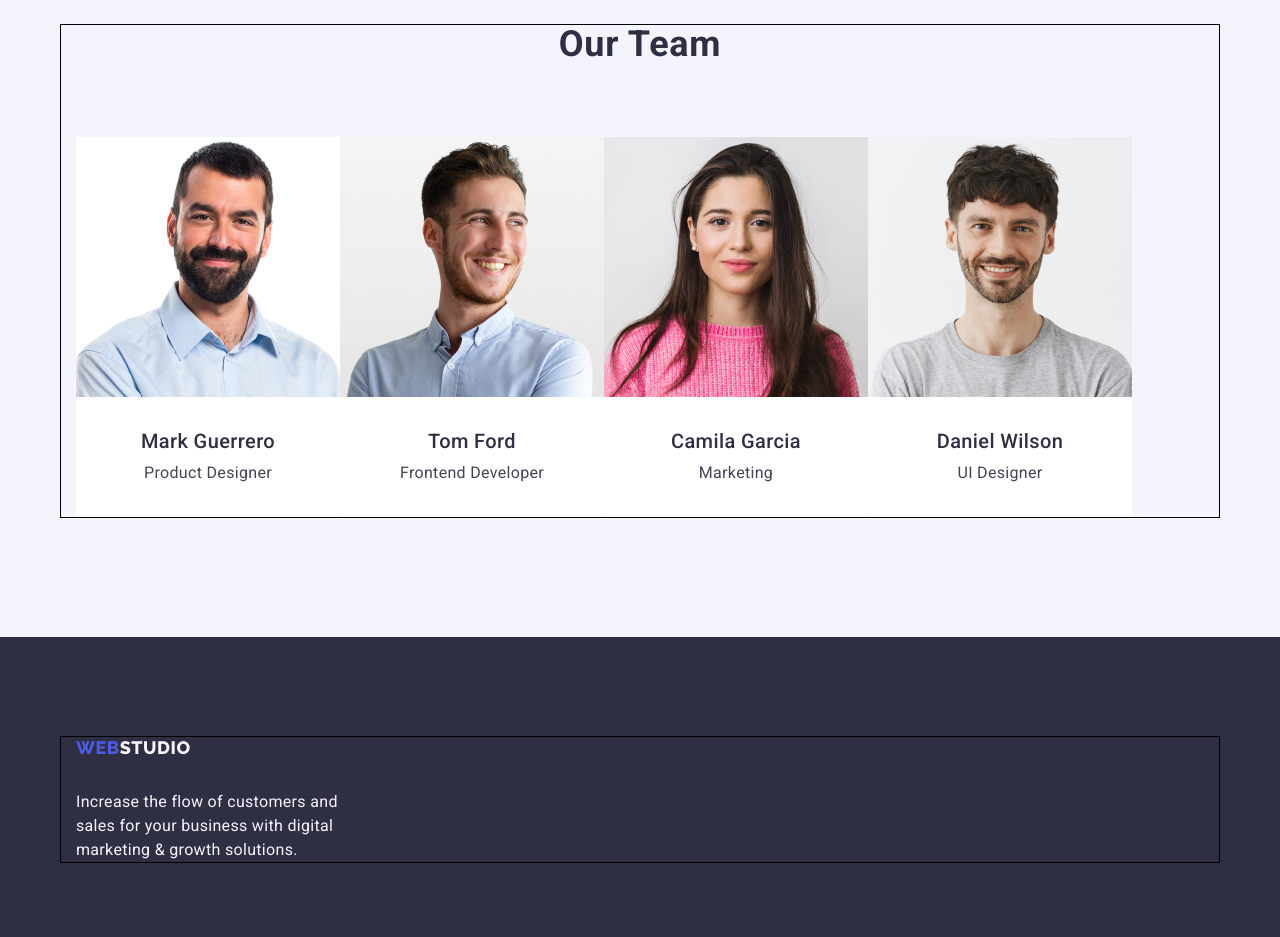
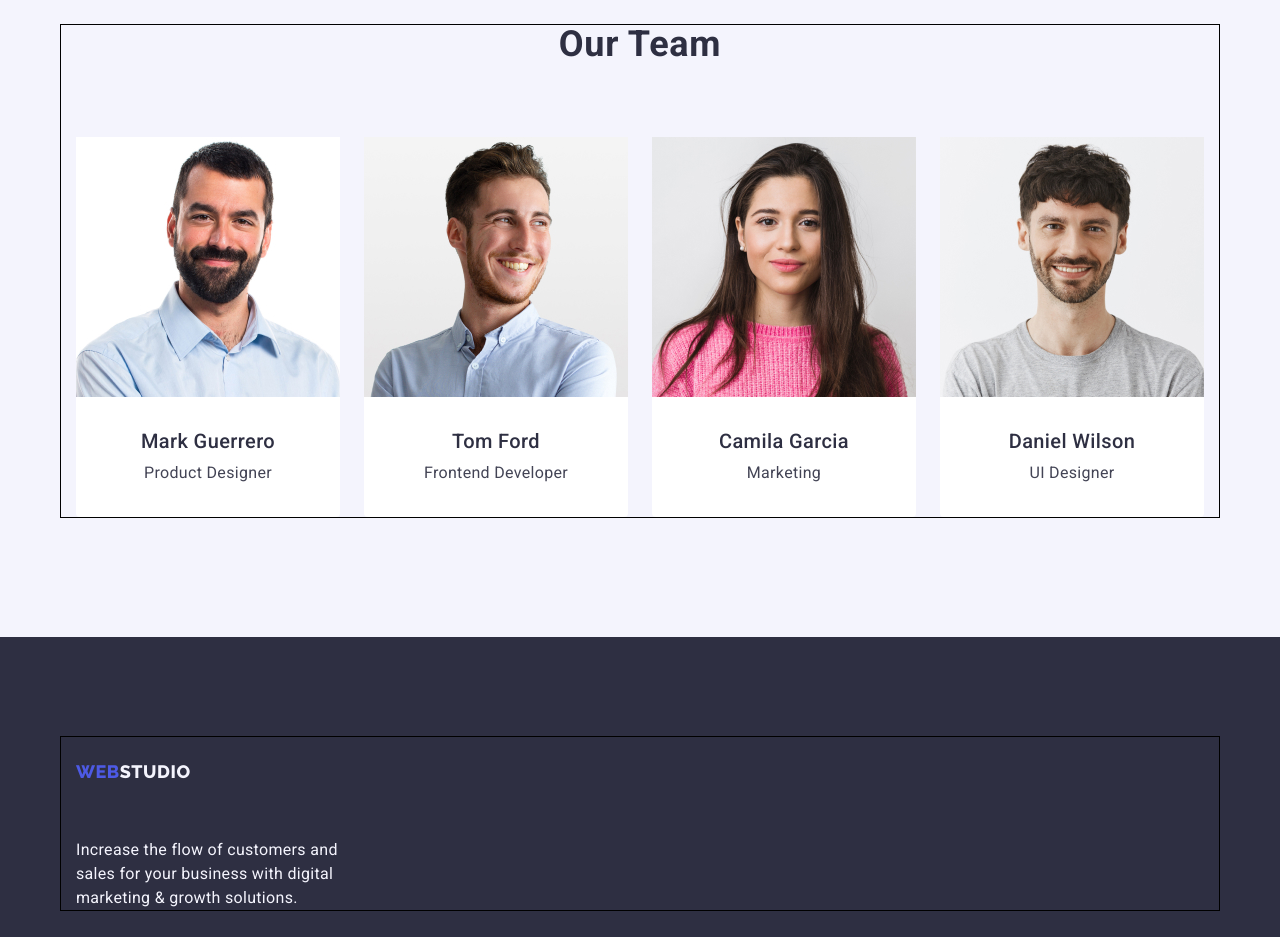
Before and after one commit to Maksym-Kotsiupak/goit-markup-hw-03, a plain HTML site: page index.html in a window 1280 px wide. Shown: the part 1860-2797 px from the top of the page. Drawn offline with nearby package versions, Linux system fonts and the light colour scheme.

Commit message:
flexxxxxx

```diff
--- a/css/style.css
+++ b/css/style.css
@@ -55,7 +55,7 @@ ul{
         letter-spacing: 0.02em;
         font-family: 'Roboto', sans-serif;
         color: var(--title-text-color);
-        padding: 24 0;
+        padding: 24px 0;
 }
 .link:hover,
 .link:focus{
@@ -427,6 +427,7 @@ align-items: center;
     flex-wrap: wrap;
     /* justify-content: space-between; */
     row-gap: 48px;
+    gap: 24px;
 }
 
 .portf .portf-item{
@@ -486,3 +487,6 @@ align-items: center;
 .headnav{
     gap: 40px
 }
+.secta{
+    gap: 24px;
+}
--- a/index.html
+++ b/index.html
@@ -77,7 +77,7 @@
     <!-- Section2 -->
     <section class="section two">
         <div class="container"><h2 class="section-title">What are we doing</h2>
-        <ul class="list ">
+        <ul class="list secta">
             <li class="section-two">
                 <img src="./images/img1.jpg" alt="Imac with installed programs" width="360" height="300">
             </li>
@@ -96,7 +96,7 @@
     <section class="section-third">
         <div class="container">
             <h2 class="section-title">Our Team</h2>
-            <ul class="list">
+            <ul class="list secta">
                 <li class="work-list">
                     <img src="./images/p1.jpg" alt="photo Mark Guerrero" width="264" height="260">
                     <div class="name-person"><h3 class="title">Mark Guerrero</h3>
```
